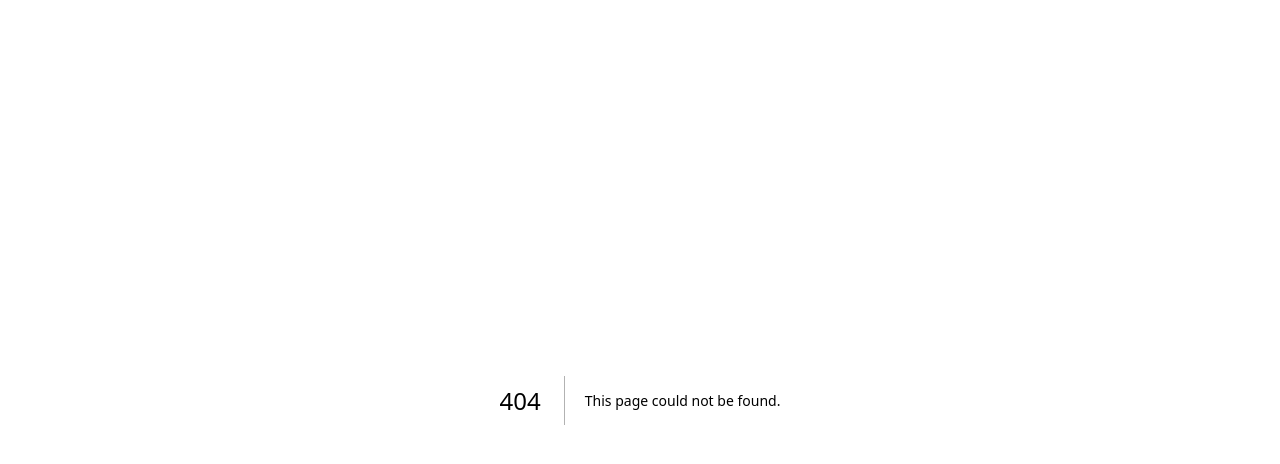
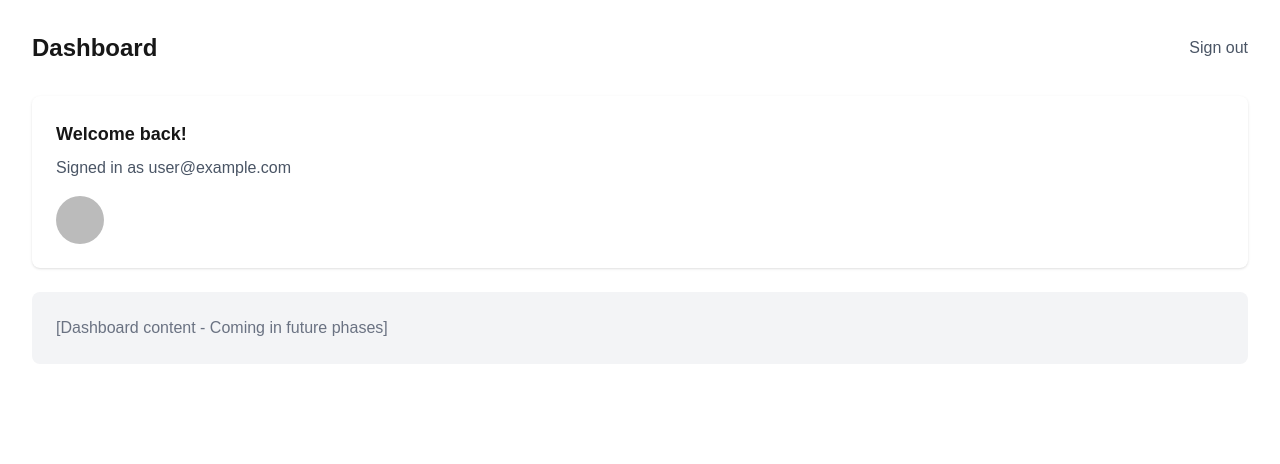
Before and after one commit to kairothq/brewclaw, a Next.js app: page /dashboard in a window 1280 px wide. Before the commit this address had no page. Shown: the top 464 px of the page. Built offline with nearby package versions, Linux system fonts and the light colour scheme; no server answers; sample sign-in values are in the browser's storage.

Commit message:
feat(12-03): create onboarding and dashboard pages
- Add onboarding page for new users (step 2 placeholder)
- Add dashboard page for returning users
- Both pages use server-side auth() for session check
- Dashboard includes sign out functionality
- Display user email on both pages

```diff
--- /dev/null
+++ b/app/(auth)/onboarding/page.tsx
@@ -0,0 +1,34 @@
+import { auth } from "@/lib/auth"
+import { redirect } from "next/navigation"
+
+export default async function OnboardingPage() {
+  const session = await auth()
+
+  if (!session?.user) {
+    redirect("/signin")
+  }
+
+  return (
+    <div className="flex flex-col items-center justify-center min-h-screen p-4">
+      <div className="max-w-md w-full space-y-6">
+        <div className="text-center">
+          <h1 className="text-2xl font-bold">Welcome to Brewclaw!</h1>
+          <p className="text-gray-600 mt-2">
+            Let&apos;s get you set up. First, choose your AI assistant.
+          </p>
+        </div>
+
+        <div className="bg-gray-100 rounded-lg p-6 text-center">
+          <p className="text-gray-500">
+            [AI Selection Component - Coming in Step 2]
+          </p>
+        </div>
+
+        {/* Placeholder: Will be replaced with actual AI selection in Phase 13+ */}
+        <p className="text-sm text-gray-400 text-center">
+          Signed in as {session.user.email}
+        </p>
+      </div>
+    </div>
+  )
+}
--- /dev/null
+++ b/app/dashboard/page.tsx
@@ -0,0 +1,48 @@
+import { auth, signOut } from "@/lib/auth"
+import { redirect } from "next/navigation"
+
+export default async function DashboardPage() {
+  const session = await auth()
+
+  if (!session?.user) {
+    redirect("/signin")
+  }
+
+  return (
+    <div className="min-h-screen p-8">
+      <header className="flex justify-between items-center mb-8">
+        <h1 className="text-2xl font-bold">Dashboard</h1>
+        <form action={async () => {
+          "use server"
+          await signOut({ redirectTo: "/signin" })
+        }}>
+          <button type="submit" className="text-gray-600 hover:text-gray-900">
+            Sign out
+          </button>
+        </form>
+      </header>
+
+      <main>
+        <div className="bg-white rounded-lg shadow p-6">
+          <h2 className="text-lg font-semibold mb-2">Welcome back!</h2>
+          <p className="text-gray-600">
+            Signed in as {session.user.email}
+          </p>
+          {session.user.image && (
+            <img
+              src={session.user.image}
+              alt="Profile"
+              className="w-12 h-12 rounded-full mt-4"
+            />
+          )}
+        </div>
+
+        <div className="mt-6 bg-gray-100 rounded-lg p-6">
+          <p className="text-gray-500">
+            [Dashboard content - Coming in future phases]
+          </p>
+        </div>
+      </main>
+    </div>
+  )
+}
```
